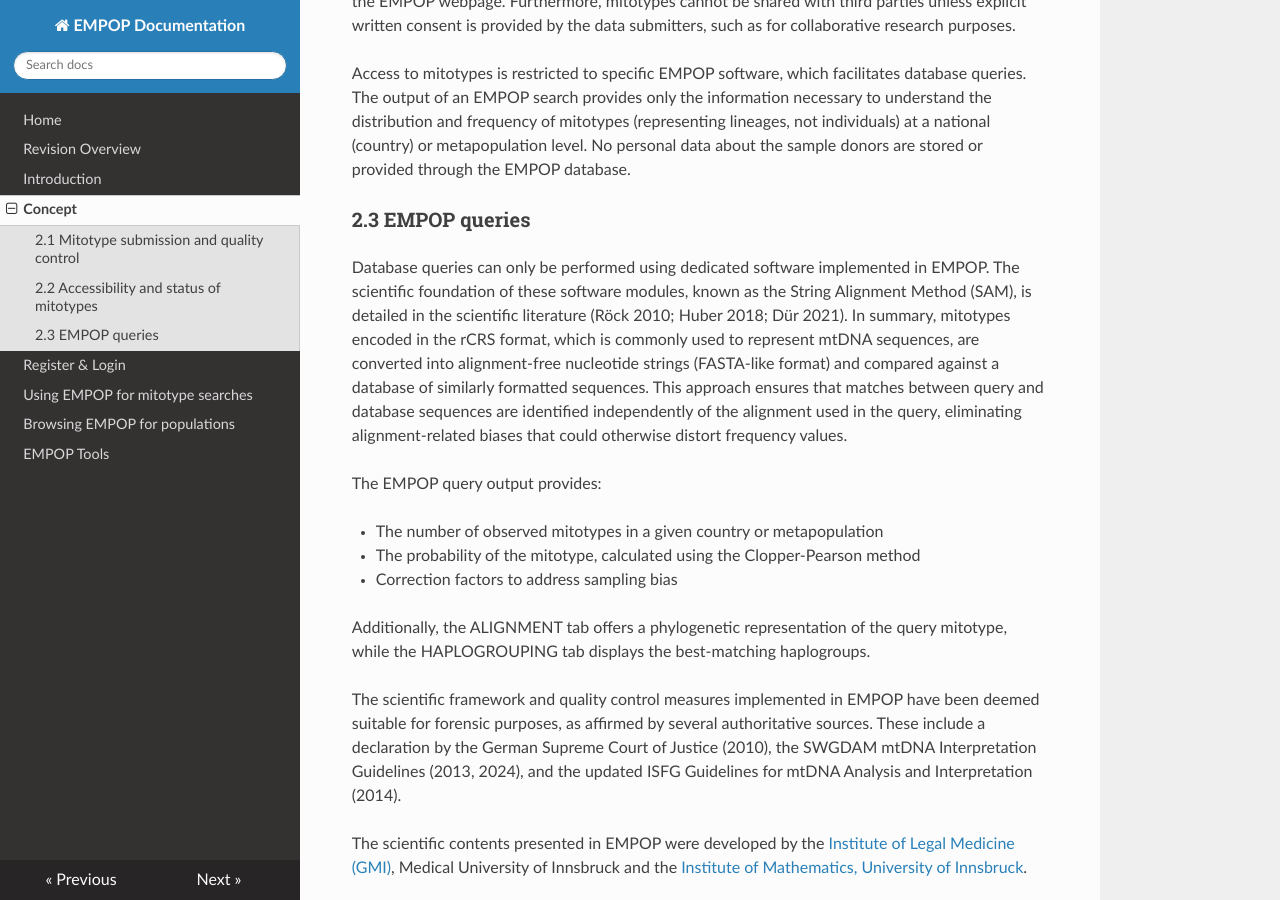
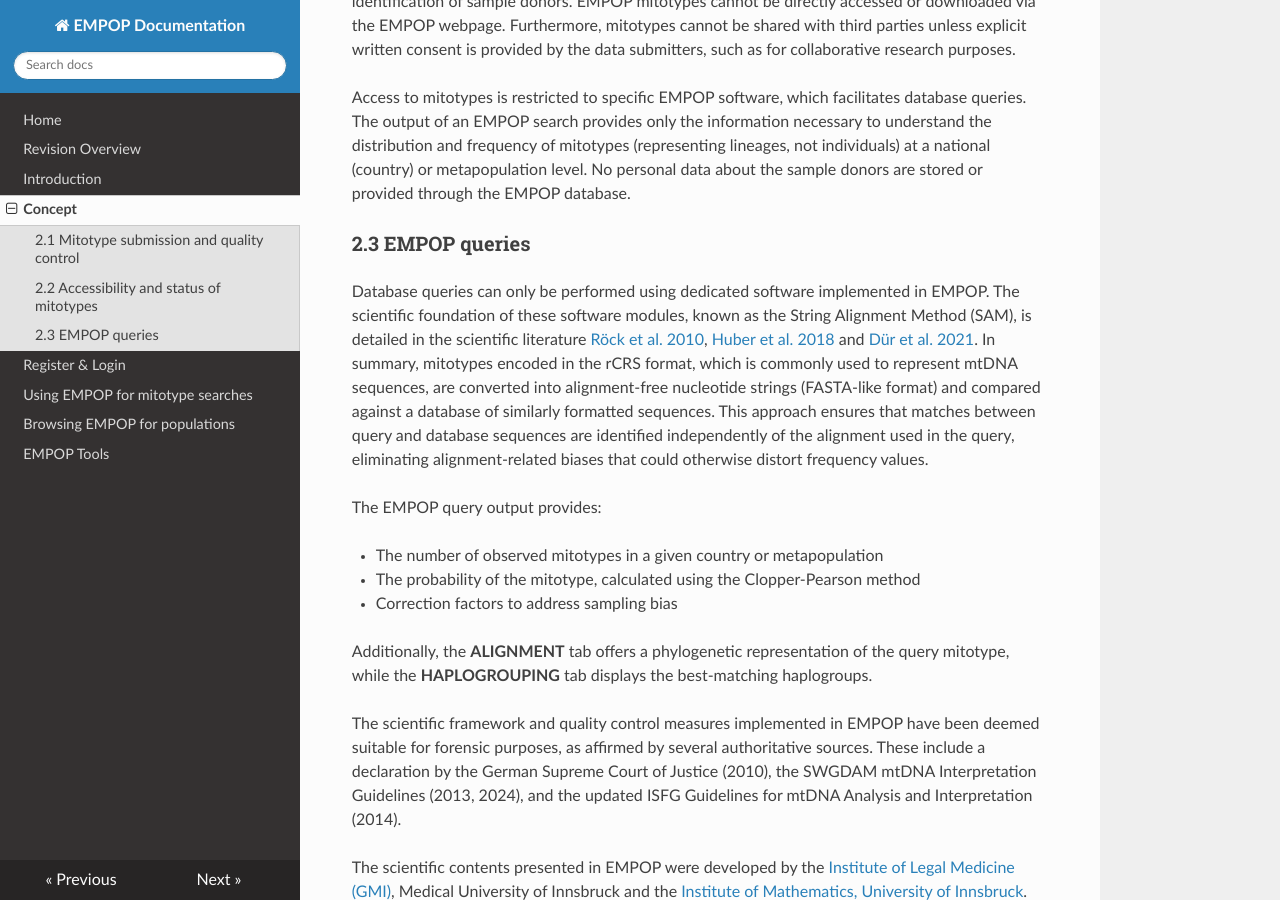
Before and after one commit to gmitirol/empop-use, an MkDocs documentation site: the page built from docs/concept.md, in a window 1280 px wide and 900 px high, scrolled down 1081 px. Built offline with MkDocs 1.6.1, drawn with Linux system fonts in a browser that asks for light colours; nearby versions of some CDN libraries; some of the changed text lies outside the part shown.

Commit message:
Update concept.md
fixed formatting errors and added hyperlinks

```diff
--- a/docs/concept.md
+++ b/docs/concept.md
@@ -2,10 +2,10 @@
 
 **Main functions of EMPOP**
 
-1)	Estimate the frequecy of a mitotype in a given population
-2)	Check mitotype alignment
-3)	Estimate haplogroup and evaluate its distribution
-4)	Examine the quality of a mitotype/an mtDNA dataset
+1. Estimate the frequecy of a mitotype in a given population
+2. Check mitotype alignment
+3. Estimate haplogroup and evaluate its distribution
+4. Examine the quality of a mitotype/an mtDNA dataset
 
 EMPOP stores anonymized mitotypes that are not linked to any personal information about the sample donors. Through an EMPOP query, only the country of origin and the self-reported metapopulation of the sample donors are accessible.
 
@@ -29,7 +29,7 @@
 Access to mitotypes is restricted to specific EMPOP software, which facilitates database queries. The output of an EMPOP search provides only the information necessary to understand the distribution and frequency of mitotypes (representing lineages, not individuals) at a national (country) or metapopulation level. No personal data about the sample donors are stored or provided through the EMPOP database.
 
 ### 2.3	 EMPOP queries
-Database queries can only be performed using dedicated software implemented in EMPOP. The scientific foundation of these software modules, known as the String Alignment Method (SAM), is detailed in the scientific literature (Röck 2010; Huber 2018; Dür 2021). In summary, mitotypes encoded in the rCRS format, which is commonly used to represent mtDNA sequences, are converted into alignment-free nucleotide strings (FASTA-like format) and compared against a database of similarly formatted sequences. This approach ensures that matches between query and database sequences are identified independently of the alignment used in the query, eliminating alignment-related biases that could otherwise distort frequency values.
+Database queries can only be performed using dedicated software implemented in EMPOP. The scientific foundation of these software modules, known as the String Alignment Method (SAM), is detailed in the scientific literature [Röck et al. 2010](https://pubmed.ncbi.nlm.nih.gov/21056022/), [Huber et al. 2018](https://pubmed.ncbi.nlm.nih.gov/30241075/) and [Dür et al. 2021](https://pubmed.ncbi.nlm.nih.gov/34072215/). In summary, mitotypes encoded in the rCRS format, which is commonly used to represent mtDNA sequences, are converted into alignment-free nucleotide strings (FASTA-like format) and compared against a database of similarly formatted sequences. This approach ensures that matches between query and database sequences are identified independently of the alignment used in the query, eliminating alignment-related biases that could otherwise distort frequency values.
 
 The EMPOP query output provides:
 
@@ -37,7 +37,7 @@
 - The probability of the mitotype, calculated using the Clopper-Pearson method
 - Correction factors to address sampling bias
 
-Additionally, the ALIGNMENT tab offers a phylogenetic representation of the query mitotype, while the HAPLOGROUPING tab displays the best-matching haplogroups.
+Additionally, the **ALIGNMENT** tab offers a phylogenetic representation of the query mitotype, while the **HAPLOGROUPING** tab displays the best-matching haplogroups.
 
 The scientific framework and quality control measures implemented in EMPOP have been deemed suitable for forensic purposes, as affirmed by several authoritative sources. These include a declaration by the German Supreme Court of Justice (2010), the SWGDAM mtDNA Interpretation Guidelines (2013, 2024), and the updated ISFG Guidelines for mtDNA Analysis and Interpretation (2014).
 
```
